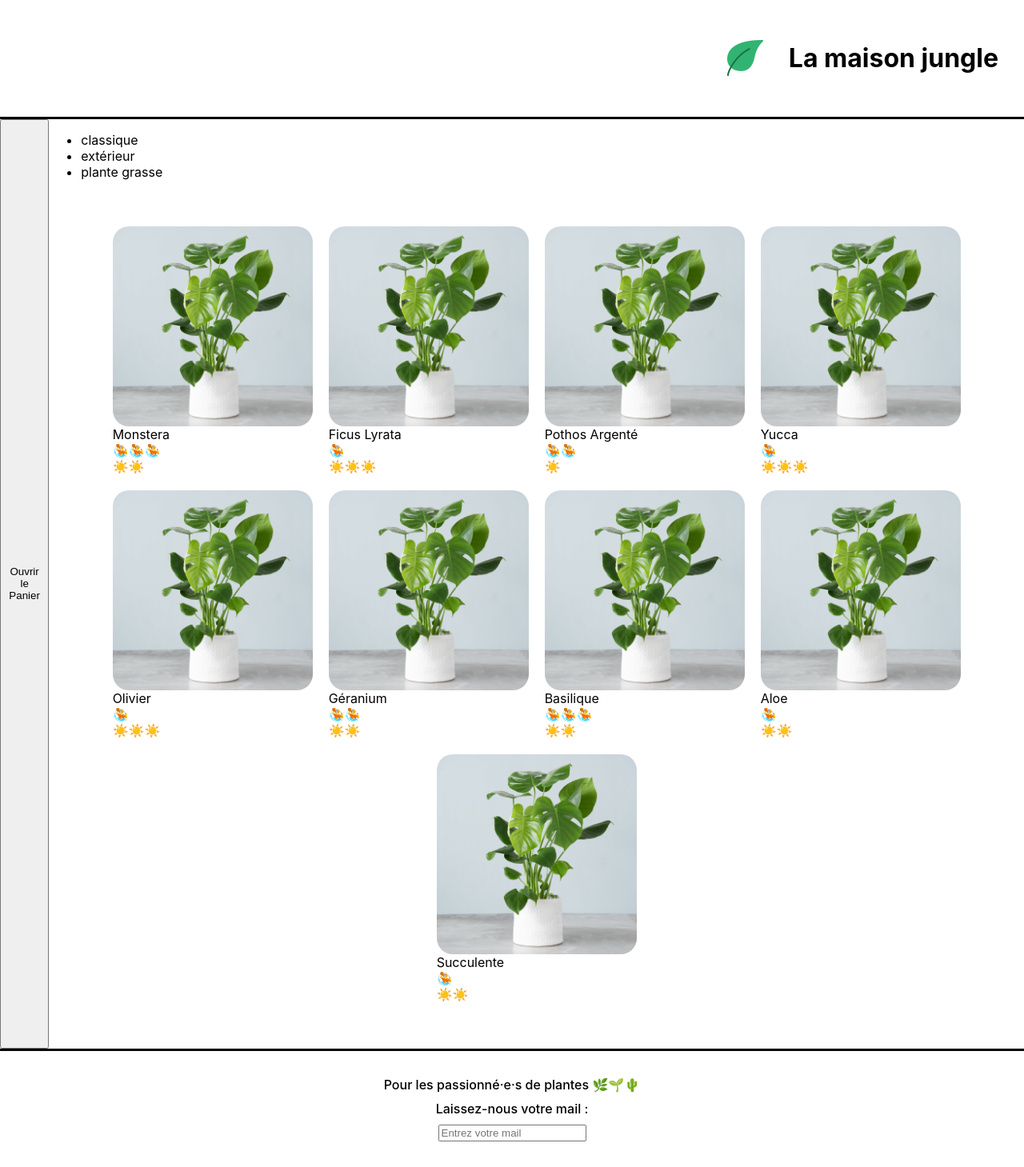
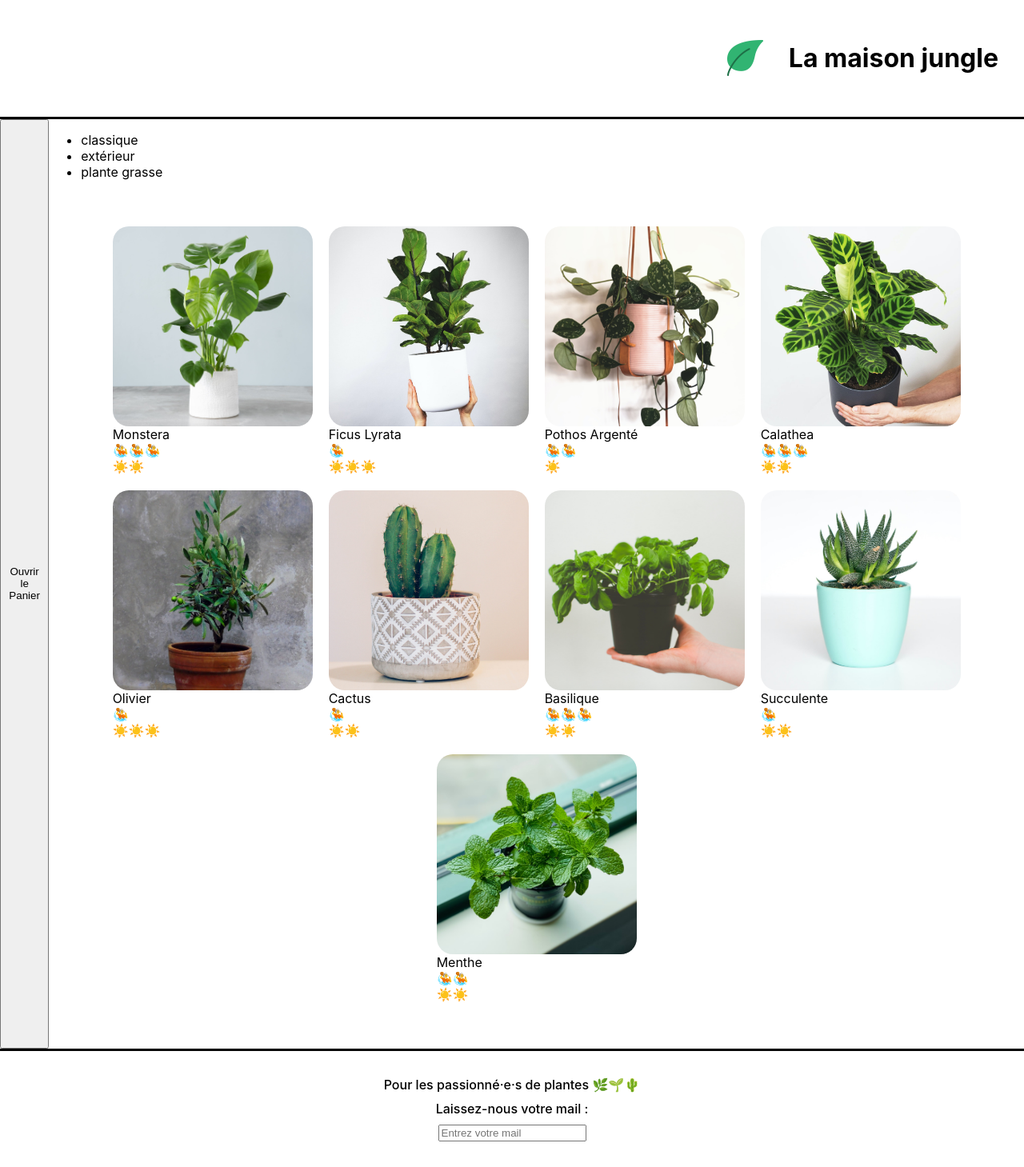
Before and after one commit to safwen-code/JungleHome, a React (Create React App) app: page / in a window 1280 px wide. Shown: the whole page at 80% size. Built offline with nearby package versions, Linux system fonts and the light colour scheme.

Commit message:
Update Data

```diff
--- a/src/data/PlantList.js
+++ b/src/data/PlantList.js
@@ -1,78 +1,98 @@
-import monstera from '../assets/monstera.jpg'
+import monstera from "../assets/monstera.jpg";
+import lyrata from "../assets/lyrata.jpg";
+import pothos from "../assets/pothos.jpg";
+import succulent from "../assets/succulent.jpg";
+import olivier from "../assets/olivier.jpg";
+import basil from "../assets/basil.jpg";
+import mint from "../assets/mint.jpg";
+import calathea from "../assets/calathea.jpg";
+import cactus from "../assets/cactus.jpg";
 
 export const plantList = [
   {
-		name: 'monstera',
-		category: 'classique',
-		id: '1ed',
-		isBestSale: true,
+    name: "monstera",
+    category: "classique",
+    id: "1ed",
     light: 2,
     water: 3,
-		cover: monstera
+    cover: monstera,
+    price: 15,
   },
   {
-		name: 'ficus lyrata',
-		category: 'classique',
-		id: '2ab',
+    name: "ficus lyrata",
+    category: "classique",
+    id: "2ab",
     light: 3,
     water: 1,
-		cover: monstera
+    cover: lyrata,
+    price: 16,
+  },
+
+  {
+    name: "pothos argenté",
+    category: "classique",
+    id: "3sd",
+    light: 1,
+    water: 2,
+    cover: pothos,
+
+    price: 9,
   },
   {
-		name: 'pothos argenté',
-		category: 'classique',
-		id: '3sd',
-		light: 1,
-		water: 2,
-		cover: monstera
+    name: "calathea",
+    category: "classique",
+    id: "4kk",
+    light: 2,
+    water: 3,
+    cover: calathea,
+
+    price: 20,
   },
   {
-		name: 'yucca',
-		category: 'classique',
-		id: '4kk',
+    name: "olivier",
+    category: "extérieur",
+    id: "5pl",
     light: 3,
     water: 1,
-		cover: monstera
+    cover: olivier,
+    price: 25,
+  },
+
+  {
+    name: "cactus",
+    category: "plante grasse",
+    id: "8fp",
+    light: 2,
+    water: 1,
+    cover: cactus,
+    price: 6,
   },
   {
-		name: 'olivier',
-		category: 'extérieur',
-		id: '5pl',
-		light: 3,
-		water: 1,
-		cover: monstera
+    name: "basilique",
+    category: "extérieur",
+    id: "7ie",
+    light: 2,
+    water: 3,
+    cover: basil,
+    price: 5,
   },
   {
-		name: 'géranium',
-		category: 'extérieur',
-		id: '6uo',
+    name: "succulente",
+    category: "plante grasse",
+    id: "9vn",
+    light: 2,
+    water: 1,
+    cover: succulent,
+    price: 8,
+  },
+
+  {
+    name: "menthe",
+    category: "extérieur",
+    id: "6uo",
     light: 2,
     water: 2,
-		cover: monstera
+    cover: mint,
+    price: 4,
   },
-	{
-		name: 'basilique',
-		category: 'extérieur',
-		id: '7ie',
-		isBestSale: true,
-		light: 2,
-		water: 3,
-		cover: monstera
-	},
-	{
-		name: 'aloe',
-		category: 'plante grasse',
-		id: '8fp',
-		light: 2,
-		water: 1,
-		cover: monstera
-	},
-	{
-		name: 'succulente',
-		category: 'plante grasse',
-		id: '9vn',
-		light: 2,
-		water: 1,
-		cover: monstera
-	}
-]
+];
```
Lines whose indentation alone changed are shown as unchanged.
